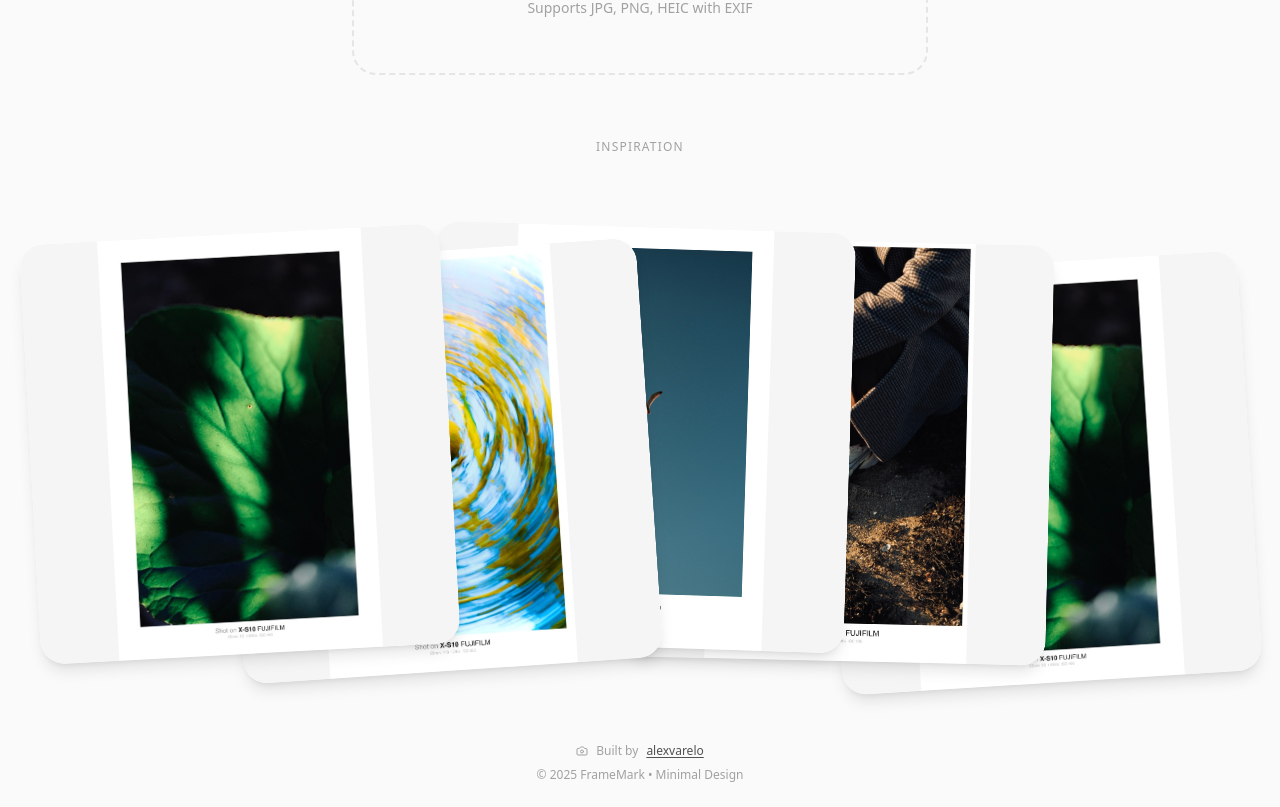
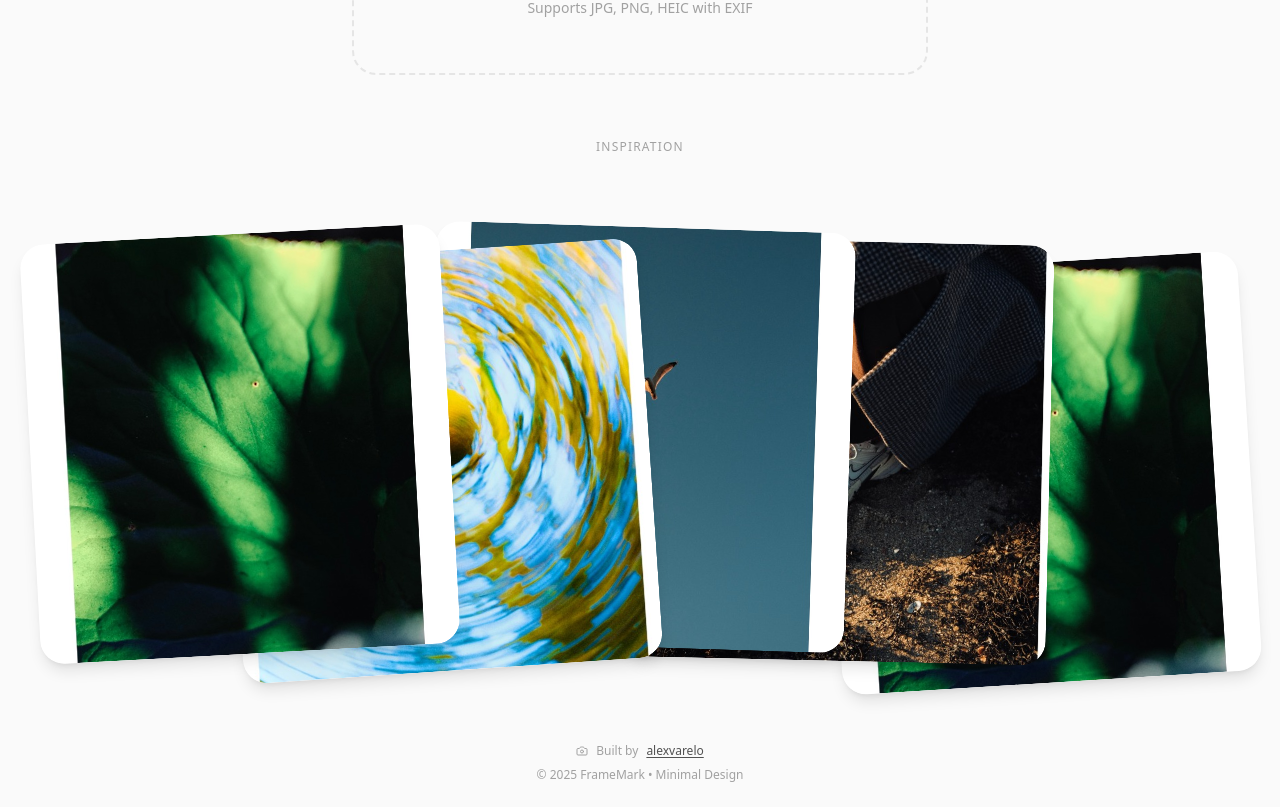
Before and after one commit to alexvarelo/FrameMark, a React (Vite) app: page / in a window 1280 px wide. Shown: the part 415-1222 px from the top of the page. Built offline with nearby package versions, Linux system fonts and the light colour scheme.

Commit message:
use object-cover to show full images without borders

```diff
--- a/src/components/ui/gallery.tsx
+++ b/src/components/ui/gallery.tsx
@@ -240,7 +240,7 @@ export const Photo = ({
         >
             <div className="relative h-full w-full overflow-hidden rounded-3xl shadow-lg">
                 <img
-                    className="rounded-3xl w-full h-full object-contain bg-neutral-100"
+                    className="rounded-3xl w-full h-full object-cover"
                     src={src}
                     alt={alt}
                     draggable={false}
```
